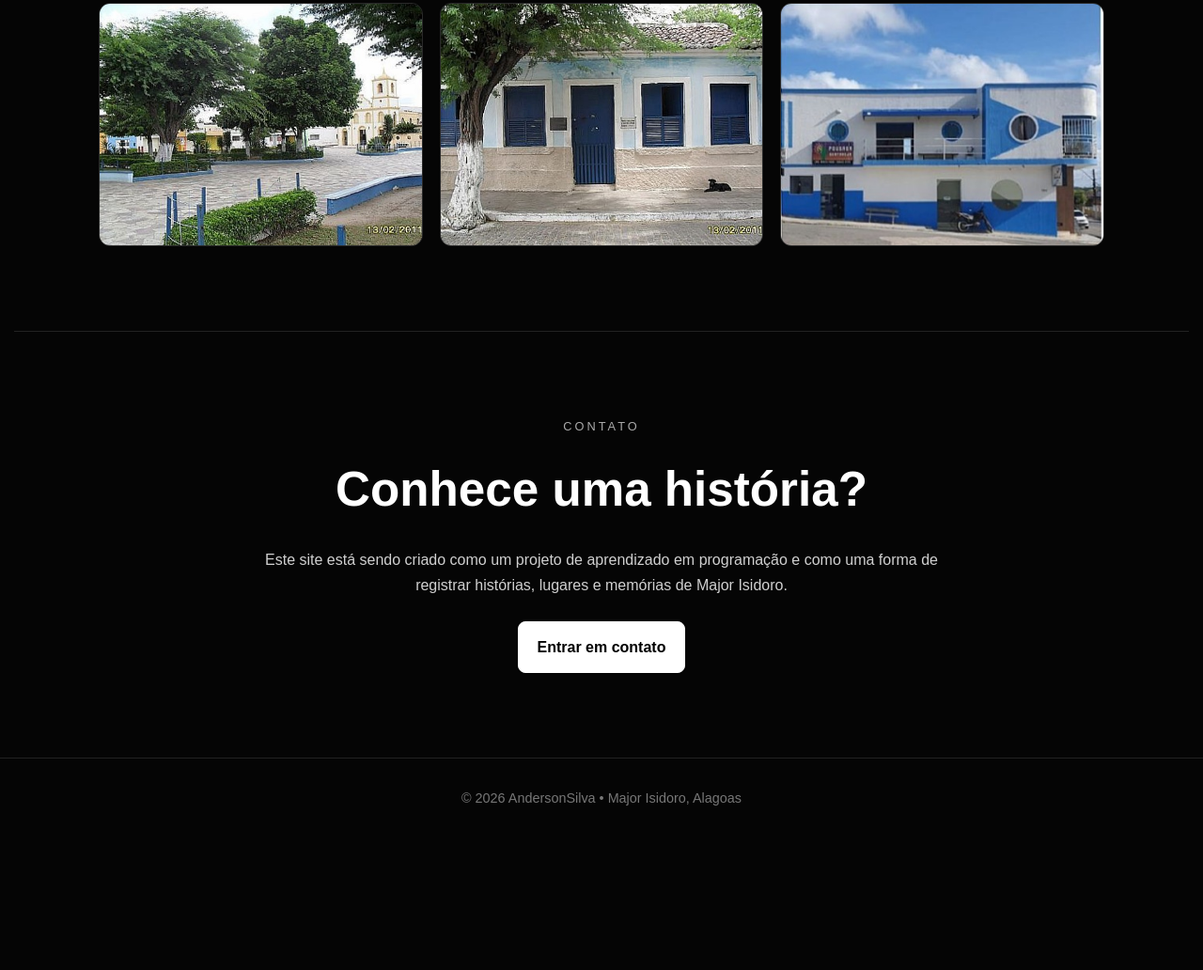
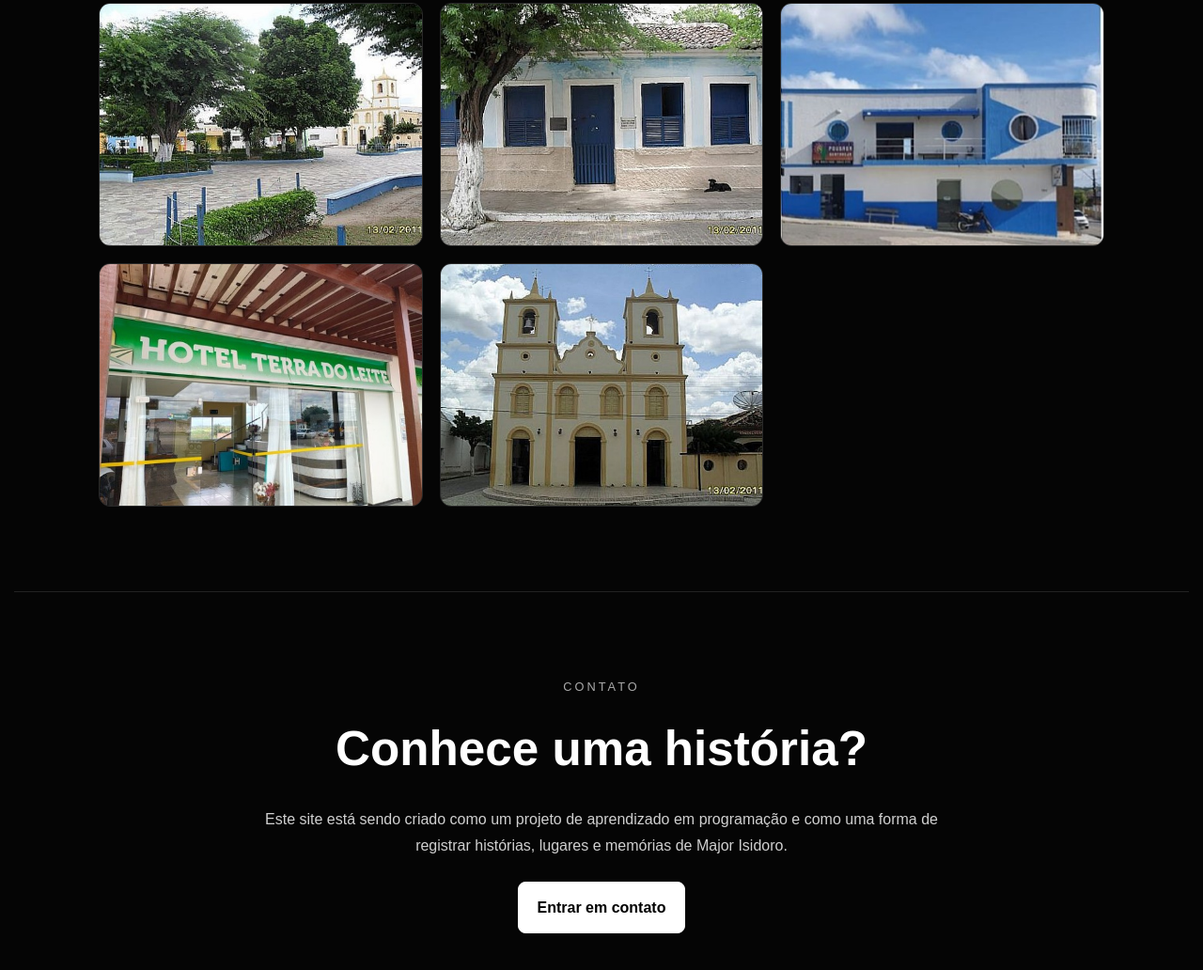
Before and after one commit to andersonsilvallima202-del/andersonsilva, a plain HTML site: page index.html in a window 1280 px wide. Shown: the part 2538-3570 px from the top of the page at 94% size. Before the commit the page ends 3430 px from the top, so only its background shows below. Drawn offline with Linux system fonts and the light colour scheme; files whose address does not match are found by name.

Commit message:
Update index.html

```diff
--- a/index.html
+++ b/index.html
@@ -111,6 +111,8 @@ section{padding:65px 6%}
 <div class="gallery-item"><img src="imagens/foto1.png" alt="Major Isidoro" onerror="this.style.display='none';this.nextElementSibling.style.display='flex';"><span style="display:none">foto1.png</span></div>
 <div class="gallery-item"><img src="foto2.png" alt="Major Isidoro" onerror="this.style.display='none';this.nextElementSibling.style.display='flex';"><span style="display:none">foto2.png</span></div>
 <div class="gallery-item"><img src="foto3.png" alt="Major Isidoro" onerror="this.style.display='none';this.nextElementSibling.style.display='flex';"><span style="display:none">foto3.png</span></div>
+<div class="gallery-item"><img src="foto4.png" alt="Major Isidoro" onerror="this.style.display='none';this.nextElementSibling.style.display='flex';"><span style="display:none">foto4.png</span></div>
+<div class="gallery-item"><img src="foto5.png" alt="Major Isidoro" onerror="this.style.display='none';this.nextElementSibling.style.display='flex';"><span style="display:none">foto5.png</span></div>
 </div>
 </section>
 
```
